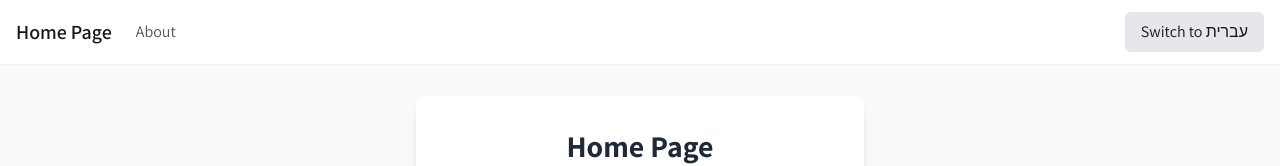
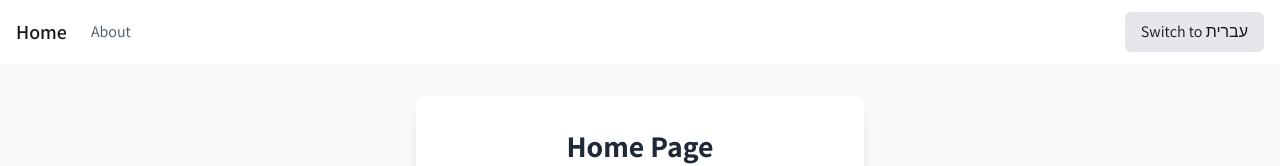
Before and after one commit to Nachman-Libermensh/i18-next-intl-learn, a Next.js app: page /en in a window 1280 px wide. Shown: the top 166 px of the page. Built offline with nearby package versions, Linux system fonts and the light colour scheme; no server answers.

Commit message:
Add About page with multilingual support and navigation links; enhance language switcher integration

```diff
--- a/messages/en.json
+++ b/messages/en.json
@@ -15,5 +15,20 @@
   "LocaleSwitcher": {
     "switchLocale": "Switch to {locale}",
     "label": "Change language"
+  },
+  "About": {
+    "pageTitle": "About | My App",
+    "title": "About the Application",
+    "description": "Our application is an innovative platform combining advanced authentication with multilingual support.",
+    "features": {
+      "title": "Key Features",
+      "item1": "Full Hebrew and English support",
+      "item2": "Secure authentication system",
+      "item3": "Modern and user-friendly interface"
+    }
+  },
+  "Navigation": {
+    "home": "Home",
+    "about": "About"
   }
 }
--- a/messages/he.json
+++ b/messages/he.json
@@ -15,5 +15,20 @@
   "LocaleSwitcher": {
     "switchLocale": "החלף ל-{locale}",
     "label": "החלף שפה"
+  },
+  "About": {
+    "pageTitle": "אודות | האפליקציה שלי",
+    "title": "אודות האפליקציה",
+    "description": "האפליקציה שלנו היא פלטפורמה חדשנית המשלבת אותנטיקציה מתקדמת עם תמיכה רב-לשונית.",
+    "features": {
+      "title": "תכונות מרכזיות",
+      "item1": "תמיכה מלאה בעברית ואנגלית",
+      "item2": "מערכת אותנטיקציה מאובטחת",
+      "item3": "ממשק משתמש מודרני ונוח"
+    }
+  },
+  "Navigation": {
+    "home": "דף הבית",
+    "about": "אודות"
   }
 }
--- /dev/null
+++ b/src/app/[locale]/about/page.tsx
@@ -0,0 +1,37 @@
+import { getTranslations } from "next-intl/server";
+
+export async function generateMetadata() {
+  const t = await getTranslations("About");
+  return {
+    title: t("pageTitle"),
+  };
+}
+
+export default async function AboutPage() {
+  const t = await getTranslations("About");
+
+  return (
+    <main className="container mx-auto px-4 py-8">
+      <div className="max-w-2xl mx-auto">
+        <div className="bg-white p-8 rounded-xl shadow-lg">
+          <h1 className="text-3xl font-bold text-gray-800 mb-6">
+            {t("title")}
+          </h1>
+          <div className="prose prose-lg">
+            <p className="text-gray-600">{t("description")}</p>
+            <div className="mt-6">
+              <h2 className="text-2xl font-semibold text-gray-800 mb-4">
+                {t("features.title")}
+              </h2>
+              <ul className="list-disc list-inside space-y-2 text-gray-600">
+                <li>{t("features.item1")}</li>
+                <li>{t("features.item2")}</li>
+                <li>{t("features.item3")}</li>
+              </ul>
+            </div>
+          </div>
+        </div>
+      </div>
+    </main>
+  );
+}
--- a/src/app/[locale]/layout.tsx
+++ b/src/app/[locale]/layout.tsx
@@ -5,10 +5,12 @@ import { Assistant } from "next/font/google";
 import "@/app/[locale]/globals.css";
 import AuthProvider from "@/context/AuthProvider";
 import { NextIntlClientProvider } from "next-intl";
-import { setRequestLocale } from "next-intl/server";
+import { getTranslations, setRequestLocale } from "next-intl/server";
 import { hasLocale } from "next-intl";
 import { notFound } from "next/navigation";
 import { routing } from "@/i18n/routing";
+import { Link } from "@/i18n/navigation";
+import LocaleSwitcher from "@/components/LanguageSwitcher";
 
 const assistant = Assistant({
   weight: ["200", "300", "400", "500", "600", "700", "800"],
@@ -43,6 +45,7 @@ export default async function RootLayout({
   } catch (error) {
     notFound();
   }
+  const t = await getTranslations("Navigation");
 
   return (
     <html lang={locale} dir={locale === "he" ? "rtl" : "ltr"}>
@@ -51,6 +54,23 @@ export default async function RootLayout({
       </head>
       <body className={assistant.className}>
         <NextIntlClientProvider locale={locale} messages={messages}>
+          {/* Header */}
+          <nav className="bg-white shadow-sm">
+            <div className="container mx-auto px-4 py-3 flex justify-between items-center">
+              <div className="flex items-center gap-6">
+                <Link href={"/"} className="text-xl font-semibold">
+                  {t("home")}
+                </Link>
+                <Link
+                  href="/about"
+                  className="text-gray-600 hover:text-gray-900 transition-colors"
+                >
+                  {t("about")}
+                </Link>
+              </div>
+              <LocaleSwitcher />
+            </div>
+          </nav>
           <AuthProvider>{children}</AuthProvider>
         </NextIntlClientProvider>
       </body>
--- a/src/app/[locale]/page.tsx
+++ b/src/app/[locale]/page.tsx
@@ -1,5 +1,4 @@
 "use client";
-import LocaleSwitcher from "@/components/LanguageSwitcher";
 import { Link } from "@/i18n/navigation";
 import { signOut, useSession } from "next-auth/react";
 import { useTranslations } from "next-intl";
@@ -10,22 +9,6 @@ export default function Home() {
 
   return (
     <main className="min-h-screen bg-gray-50">
-      {/* Header */}
-      <nav className="bg-white shadow-sm">
-        <div className="container mx-auto px-4 py-3 flex justify-between items-center">
-          <div className="flex items-center gap-6">
-            <h1 className="text-xl font-semibold">{t("title")}</h1>
-            <Link
-              href="/about"
-              className="text-gray-600 hover:text-gray-900 transition-colors"
-            >
-              {t("about")}
-            </Link>
-          </div>
-          <LocaleSwitcher />
-        </div>
-      </nav>
-
       {/* Main Content */}
       <div className="container mx-auto px-4 py-8">
         <div className="max-w-md mx-auto">
--- a/src/components/LanguageSwitcher.tsx
+++ b/src/components/LanguageSwitcher.tsx
@@ -1,3 +1,4 @@
+"use client";
 import { useLocale, useTranslations } from "next-intl";
 import { Link, usePathname } from "@/i18n/navigation";
 
```
